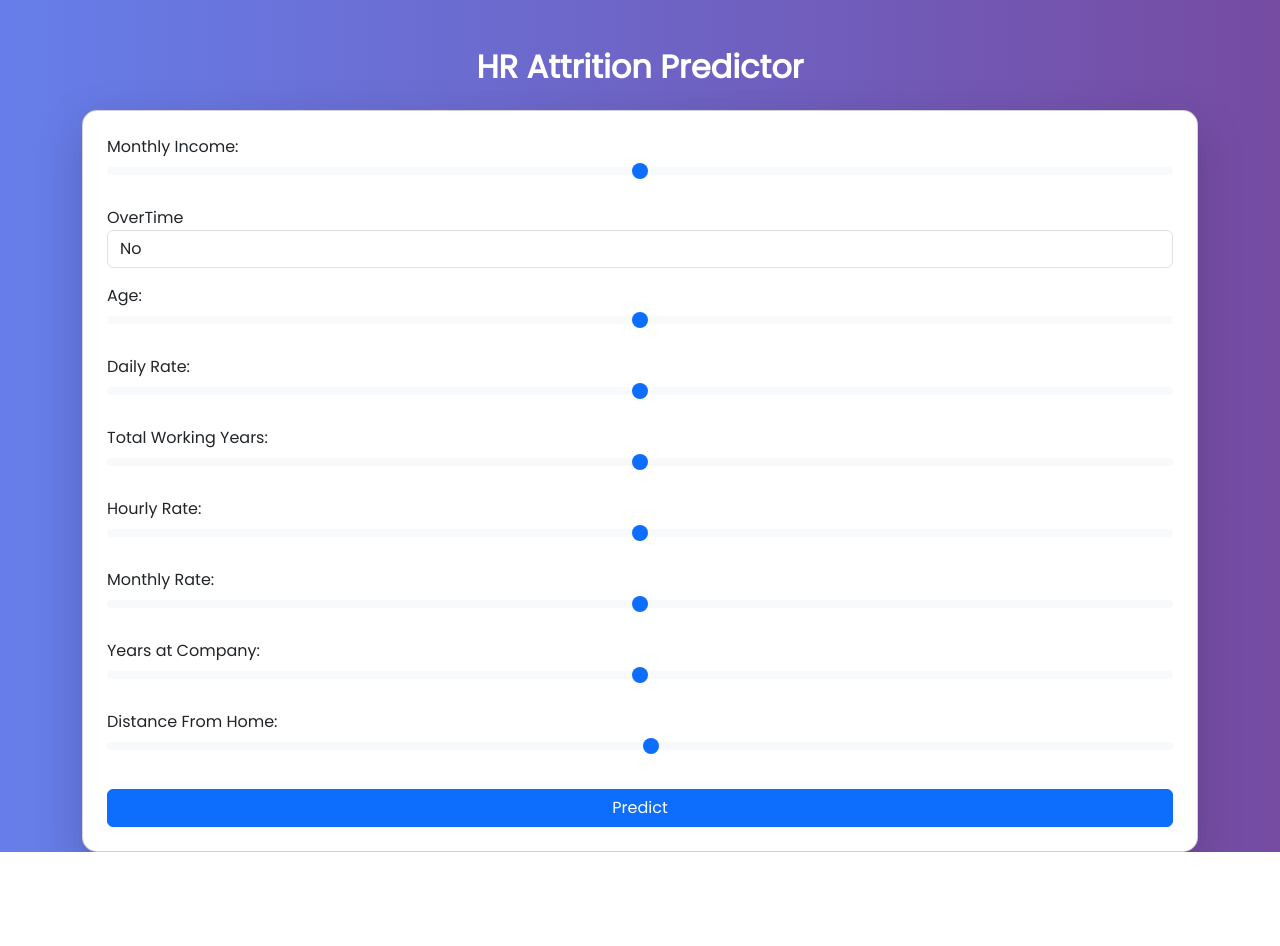
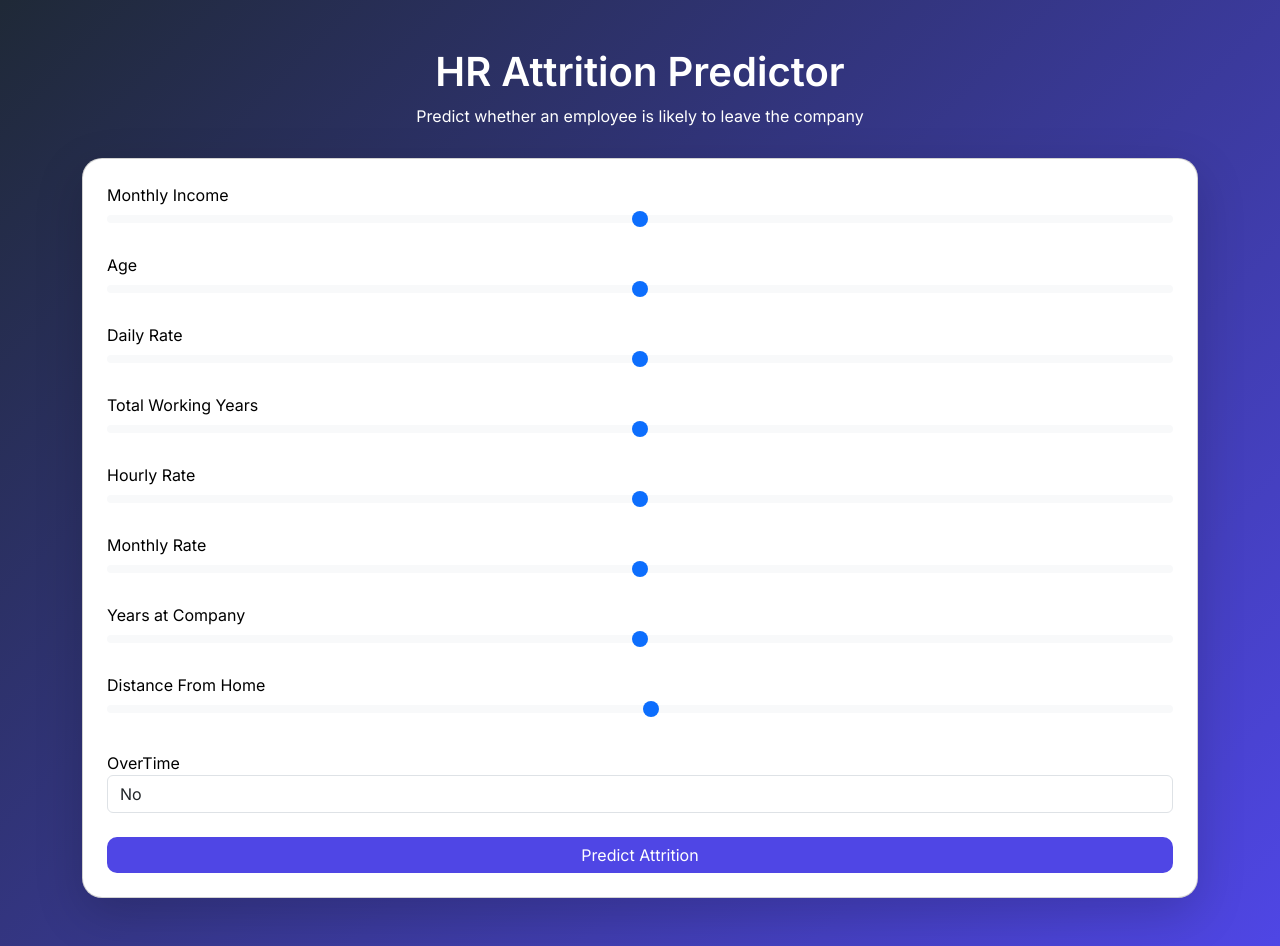
Before and after one commit to cathcath-ryn/HR-Attrition-Prediction-App, a Flask app: page / in a window 1280 px wide. Before the commit the page ends 852 px from the top, so only its background shows below. Run offline with Flask 3, Linux system fonts and the light colour scheme; parts of the project's set-up code (start-up, migrations or seed data) failed here and were passed over.

Commit message:
Update index.html

```diff
--- a/templates/index.html
+++ b/templates/index.html
@@ -8,39 +8,110 @@
     <link href="https://cdn.jsdelivr.net/npm/bootstrap@5.3.0/dist/css/bootstrap.min.css" rel="stylesheet">
 
     <!-- Google Font -->
-    <link href="https://fonts.googleapis.com/css2?family=Poppins&display=swap" rel="stylesheet">
+    <link href="https://fonts.googleapis.com/css2?family=Inter:wght@300;400;600&display=swap" rel="stylesheet">
 
     <style>
         body {
-            font-family: 'Poppins', sans-serif;
-            background: linear-gradient(to right, #667eea, #764ba2);
+            font-family: 'Inter', sans-serif;
+            background: linear-gradient(135deg, #1f2937, #4f46e5);
+            color: #fff;
         }
+
         .card {
-            border-radius: 15px;
+            border-radius: 20px;
+            background: #ffffff;
+            color: #000;
         }
-        .title {
-            color: white;
+
+        .header {
+            text-align: center;
+            margin-bottom: 30px;
+        }
+
+        .header h1 {
+            font-weight: 600;
+        }
+
+        .slider-value {
             font-weight: bold;
+            float: right;
+        }
+
+        .btn-primary {
+            background: #4f46e5;
+            border: none;
+            border-radius: 10px;
+        }
+
+        .btn-primary:hover {
+            background: #4338ca;
+        }
+
+        .result-box {
+            border-radius: 12px;
+            padding: 15px;
+            font-weight: 500;
         }
     </style>
 </head>
 
 <body>
 
-<div class="container mt-5">
+<div class="container py-5">
 
-    <h2 class="text-center title mb-4">HR Attrition Predictor</h2>
+    <!-- HEADER -->
+    <div class="header">
+        <h1>HR Attrition Predictor</h1>
+        <p>Predict whether an employee is likely to leave the company</p>
+    </div>
 
-    <div class="card p-4 shadow-lg">
+    <!-- CARD -->
+    <div class="card shadow-lg p-4">
 
         <form action="/predict" method="post">
 
             <!-- Monthly Income -->
-            <label>Monthly Income: <span id="income_val"></span></label>
-            <input type="range" name="MonthlyIncome" min="1000" max="20000" step="100" class="form-range" oninput="income_val.innerText=this.value">
+            <label>Monthly Income <span class="slider-value" id="income_val"></span></label>
+            <input type="range" name="MonthlyIncome" min="1000" max="20000" step="100"
+                   class="form-range" oninput="income_val.innerText=this.value">
 
-            <!-- OverTime -->
-            <div class="mt-3">
+            <!-- Age -->
+            <label class="mt-3">Age <span class="slider-value" id="age_val"></span></label>
+            <input type="range" name="Age" min="18" max="60"
+                   class="form-range" oninput="age_val.innerText=this.value">
+
+            <!-- Daily Rate -->
+            <label class="mt-3">Daily Rate <span class="slider-value" id="daily_val"></span></label>
+            <input type="range" name="DailyRate" min="100" max="1500"
+                   class="form-range" oninput="daily_val.innerText=this.value">
+
+            <!-- Total Working Years -->
+            <label class="mt-3">Total Working Years <span class="slider-value" id="years_val"></span></label>
+            <input type="range" name="TotalWorkingYears" min="0" max="40"
+                   class="form-range" oninput="years_val.innerText=this.value">
+
+            <!-- Hourly Rate -->
+            <label class="mt-3">Hourly Rate <span class="slider-value" id="hourly_val"></span></label>
+            <input type="range" name="HourlyRate" min="10" max="200"
+                   class="form-range" oninput="hourly_val.innerText=this.value">
+
+            <!-- Monthly Rate -->
+            <label class="mt-3">Monthly Rate <span class="slider-value" id="monthly_val"></span></label>
+            <input type="range" name="MonthlyRate" min="2000" max="30000"
+                   class="form-range" oninput="monthly_val.innerText=this.value">
+
+            <!-- Years at Company -->
+            <label class="mt-3">Years at Company <span class="slider-value" id="company_val"></span></label>
+            <input type="range" name="YearsAtCompany" min="0" max="40"
+                   class="form-range" oninput="company_val.innerText=this.value">
+
+            <!-- Distance -->
+            <label class="mt-3">Distance From Home <span class="slider-value" id="distance_val"></span></label>
+            <input type="range" name="DistanceFromHome" min="1" max="50"
+                   class="form-range" oninput="distance_val.innerText=this.value">
+
+            <!-- Overtime -->
+            <div class="mt-4">
                 <label>OverTime</label>
                 <select name="OverTime" class="form-control">
                     <option value="0">No</option>
@@ -48,40 +119,16 @@
                 </select>
             </div>
 
-            <!-- Age -->
-            <label class="mt-3">Age: <span id="age_val"></span></label>
-            <input type="range" name="Age" min="18" max="60" class="form-range" oninput="age_val.innerText=this.value">
-
-            <!-- Daily Rate -->
-            <label class="mt-3">Daily Rate: <span id="daily_val"></span></label>
-            <input type="range" name="DailyRate" min="100" max="1500" class="form-range" oninput="daily_val.innerText=this.value">
-
-            <!-- Total Working Years -->
-            <label class="mt-3">Total Working Years: <span id="years_val"></span></label>
-            <input type="range" name="TotalWorkingYears" min="0" max="40" class="form-range" oninput="years_val.innerText=this.value">
-
-            <!-- Hourly Rate -->
-            <label class="mt-3">Hourly Rate: <span id="hourly_val"></span></label>
-            <input type="range" name="HourlyRate" min="10" max="200" class="form-range" oninput="hourly_val.innerText=this.value">
-
-            <!-- Monthly Rate -->
-            <label class="mt-3">Monthly Rate: <span id="monthly_val"></span></label>
-            <input type="range" name="MonthlyRate" min="2000" max="30000" class="form-range" oninput="monthly_val.innerText=this.value">
-
-            <!-- Years at Company -->
-            <label class="mt-3">Years at Company: <span id="company_val"></span></label>
-            <input type="range" name="YearsAtCompany" min="0" max="40" class="form-range" oninput="company_val.innerText=this.value">
-
-            <!-- Distance -->
-            <label class="mt-3">Distance From Home: <span id="distance_val"></span></label>
-            <input type="range" name="DistanceFromHome" min="1" max="50" class="form-range" oninput="distance_val.innerText=this.value">
-
-            <button type="submit" class="btn btn-primary w-100 mt-4">Predict</button>
+            <button type="submit" class="btn btn-primary w-100 mt-4">
+                Predict Attrition
+            </button>
         </form>
 
         {% if prediction_text %}
-        <div class="alert alert-info text-center mt-4">
-            {{ prediction_text }}
+        <div class="mt-4 text-center">
+            <div class="result-box bg-light">
+                {{ prediction_text }}
+            </div>
         </div>
         {% endif %}
 
```
